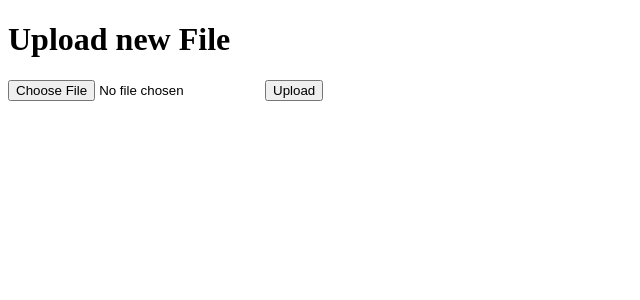
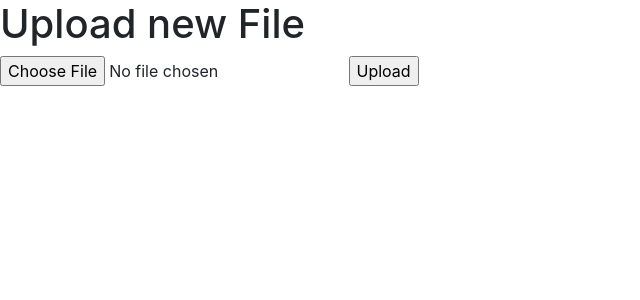
Before and after one commit to alyssflynn/onco-bot, a Flask app: page / in a window 1280 px wide. Shown: the top 300 px of the page, without its empty margins (0-640 px from the left). Run offline with Flask 2, Linux system fonts and the light colour scheme; some libraries are stand-ins or nearby versions.

Commit message:
update web templates

```diff
--- /dev/null
+++ b/static/css/styles.css
@@ -0,0 +1,3 @@
+body {
+  font-family: 'Raleway', sans-serif;
+}
--- a/templates/index.html
+++ b/templates/index.html
@@ -1,7 +1,22 @@
 <!doctype html>
-<title>Upload new File</title>
-<h1>Upload new File</h1>
-<form method=post enctype=multipart/form-data>
-  <p><input type=file name=file>
-     <input type=submit value=Upload>
-</form>
+<html lang="en">
+<head>
+  <meta charset="utf-8">
+  <meta http-equiv="X-UA-Compatible" content="IE=edge">
+  <meta name="viewport" content="width=device-width, initial-scale=1, shrink-to-fit=no">
+  <link rel="stylesheet" href="https://stackpath.bootstrapcdn.com/bootstrap/4.1.2/css/bootstrap.min.css" integrity="sha384-Smlep5jCw/wG7hdkwQ/Z5nLIefveQRIY9nfy6xoR1uRYBtpZgI6339F5dgvm/e9B" crossorigin="anonymous">
+  <link href="https://fonts.googleapis.com/css?family=Raleway:300" rel="stylesheet">
+  <title>oncobot</title>
+</head>
+
+<body>
+  <main>
+    <h1>Upload new File</h1>
+    <form method=post enctype=multipart/form-data>
+      <p><input type=file name=file>
+         <input type=submit value=Upload>
+    </form>
+  </main>
+</body>
+
+</html>
```
